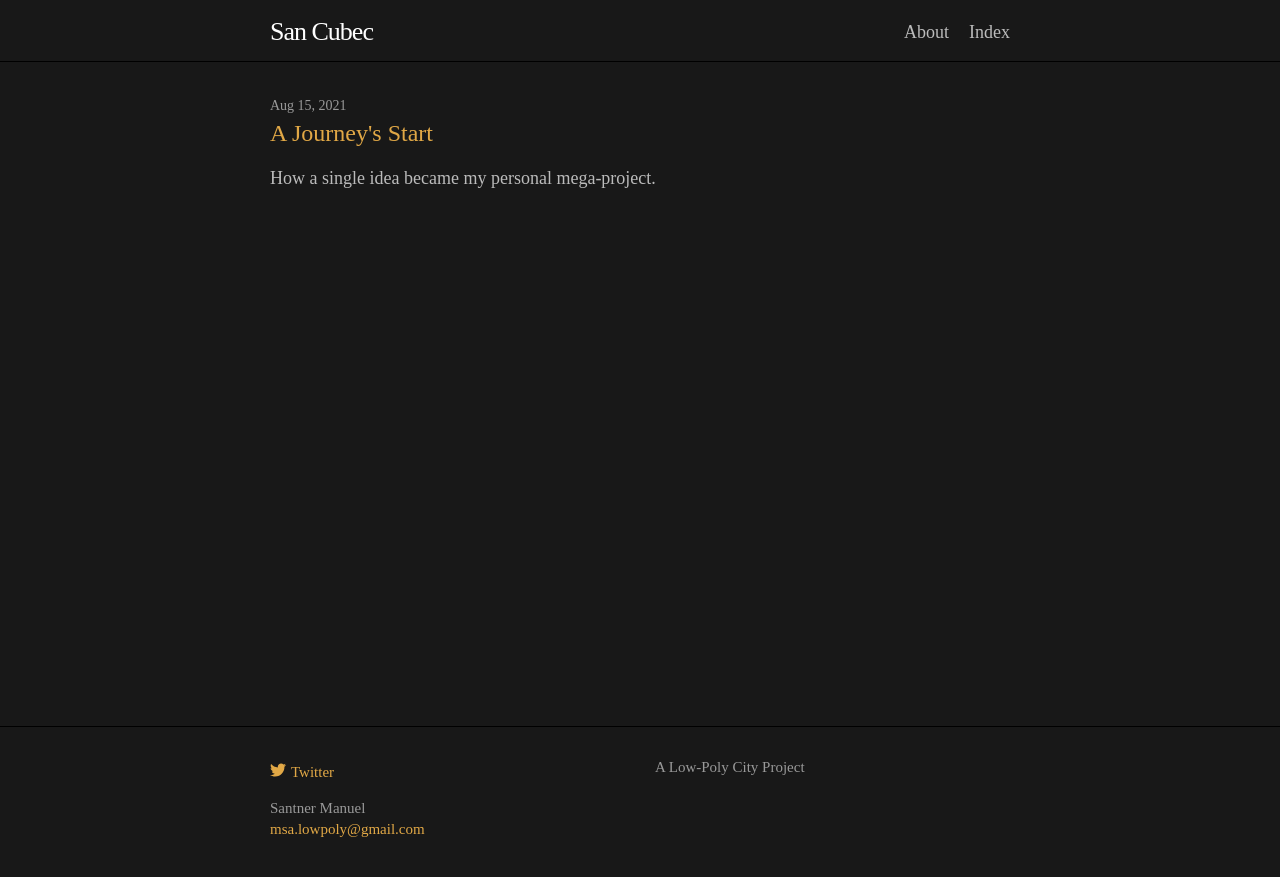
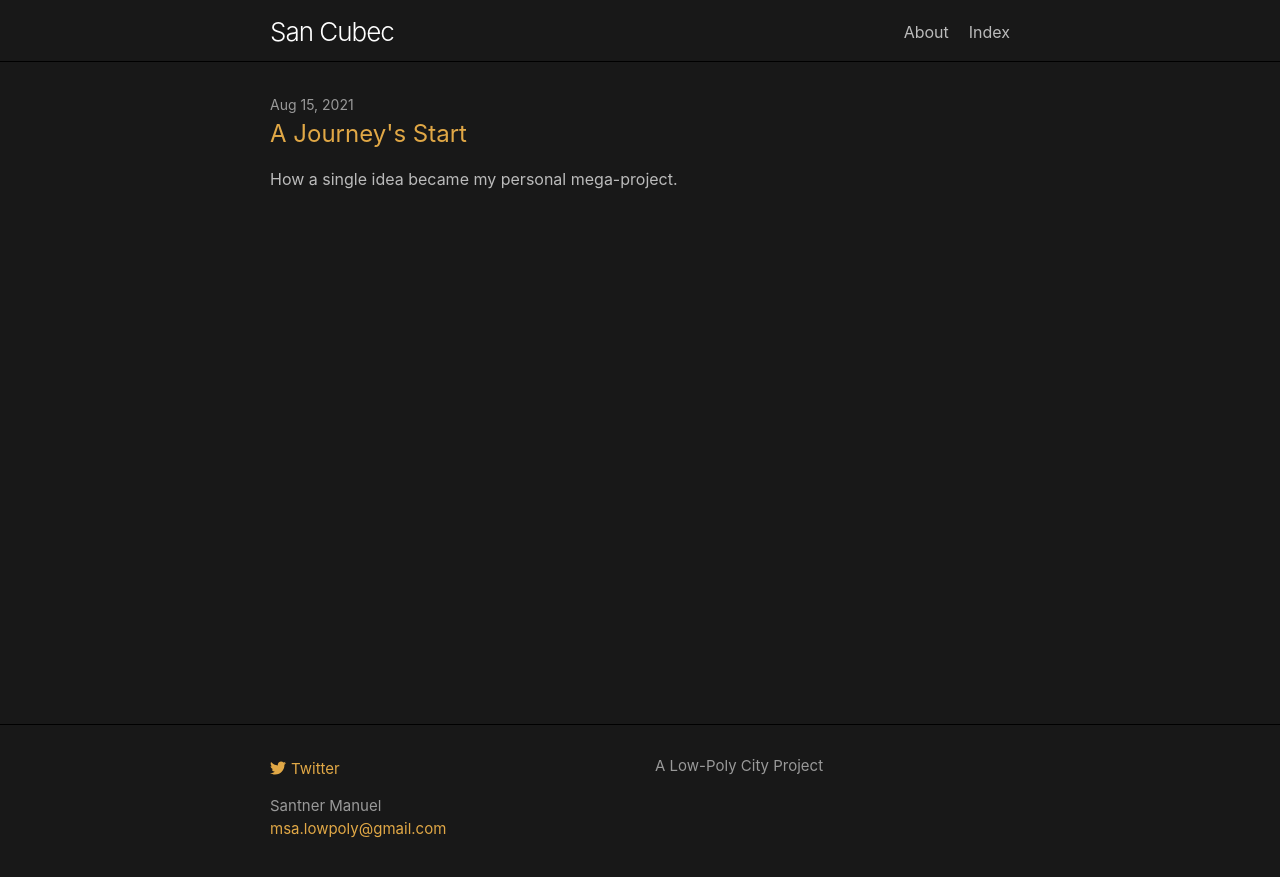
Before and after one commit to kant/san_cubec_blog, a Jekyll site: the page built from index.md, in a window 1280 px wide. Shown: the top 877 px of the page. Built offline with Jekyll 4.4.1, drawn with Linux system fonts in a browser that asks for light colours.

Commit message:
set font back to default

```diff
--- a/_sass/minima/custom-variables.scss
+++ b/_sass/minima/custom-variables.scss
@@ -1,3 +1 @@
 // Placeholder to allow overriding predefined variables smoothly.
-
-$fontstyle: "Source Sans Pro Light";
--- a/assets/css/style.scss
+++ b/assets/css/style.scss
@@ -5,7 +5,3 @@
 @import
   "minima/skins/{{ site.minima.skin | default: 'classic' }}",
   "minima/initialize";
-
-body {
-      font:18px/1.4 $fontstyle;
-}
```
